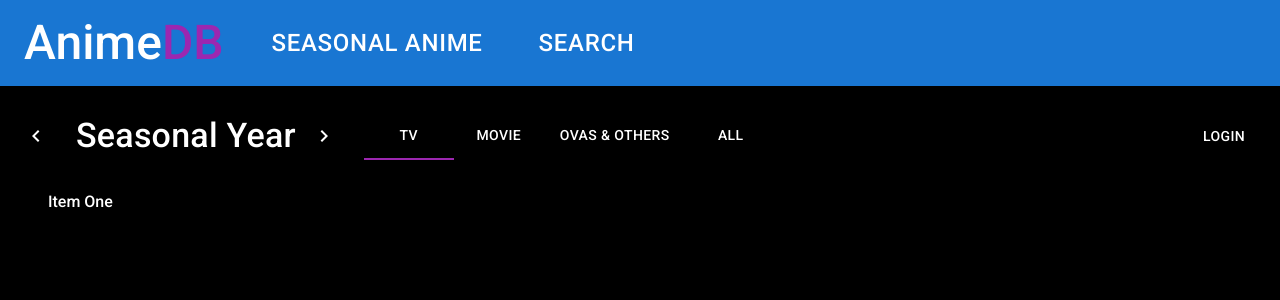
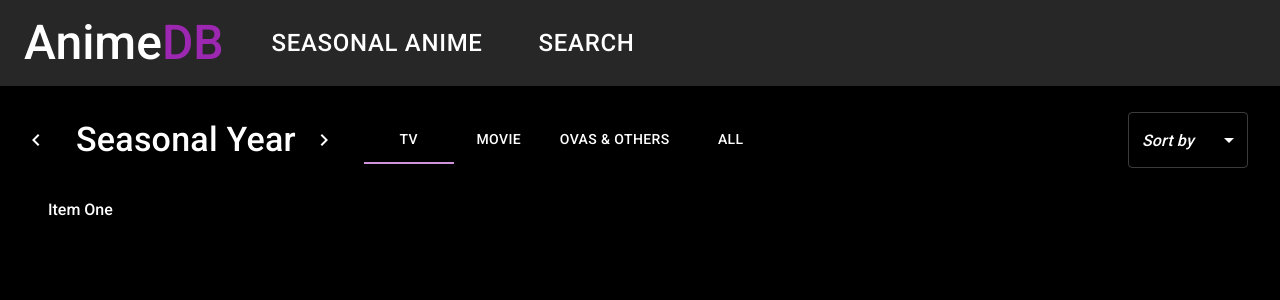
Before and after one commit to huynhimo635/anime-info-web, a Next.js app: page / in a window 1280 px wide. Shown: the top 300 px of the page. Built offline with nearby package versions, Linux system fonts and the light colour scheme.

Commit message:
Done Seasonal head menu

```diff
--- a/comps/Layout.js
+++ b/comps/Layout.js
@@ -16,16 +16,18 @@ const darkTheme = createTheme({
 });
 const Layout = ({ children }) => {
   return (
+    <ThemeProvider theme={darkTheme}>
       <div className="layout">
         <Head>
           <title>AnimeDB</title>
         </Head>
 
         <Header />
-      <Toolbar id="back-to-top-anchor" className={styles.break} />
+        <Toolbar id="back-to-top-anchor" />
 
         <Container maxWidth="xl">{children}</Container>
       </div>
+    </ThemeProvider>
   );
 };
 
--- a/pages/index.js
+++ b/pages/index.js
@@ -8,13 +8,16 @@ import PropTypes from "prop-types";
 import Box from "@mui/material/Box";
 import Toolbar from "@mui/material/Toolbar";
 import Typography from "@mui/material/Typography";
-import Button from "@mui/material/Button";
 import IconButton from "@mui/material/IconButton";
 import ChevronLeftIcon from "@mui/icons-material/ChevronLeft";
 import ChevronRightIcon from "@mui/icons-material/ChevronRight";
 import Tabs from "@mui/material/Tabs";
 import Tab from "@mui/material/Tab";
-import { textAlign } from "@mui/system";
+import FormControl from "@mui/material/FormControl";
+import Select from "@mui/material/Select";
+import InputLabel from "@mui/material/InputLabel";
+import MenuItem from "@mui/material/MenuItem";
+import FormHelperText from "@mui/material/FormHelperText";
 
 function TabPanel(props) {
   const { children, value, index, ...other } = props;
@@ -54,6 +57,12 @@ export default function Home() {
     setValue(newValue);
   };
 
+  const [age, setAge] = React.useState("");
+
+  const handleChangeSort = (event) => {
+    setAge(event.target.value);
+  };
+
   return (
     <div className="season">
       <div className="menu">
@@ -88,9 +97,7 @@ export default function Home() {
               </IconButton>
             </Toolbar>
 
-            <Box
-              sx={{ width: "100%", borderBottom: 1, borderColor: "divider" }}
-            >
+            <Box sx={{ width: "100%", borderBottom: 1, borderColor: "black" }}>
               <Tabs
                 value={value}
                 onChange={handleChange}
@@ -106,7 +113,20 @@ export default function Home() {
             </Box>
 
             <Box sx={{ textJustify: "flex-end" }}>
-              <Button color="inherit">Login</Button>
+              <FormControl sx={{ m: 1, minWidth: 120 }}>
+                <Select
+                  value={age}
+                  onChange={handleChangeSort}
+                  displayEmpty
+                  inputProps={{ "aria-label": "Without label" }}
+                >
+                  <MenuItem value="">
+                    <em>Sort by</em>
+                  </MenuItem>
+                  <MenuItem value={10}>Ascending</MenuItem>
+                  <MenuItem value={20}>Descending</MenuItem>
+                </Select>
+              </FormControl>
             </Box>
           </Toolbar>
         </Box>
```
Lines whose indentation alone changed are shown as unchanged.
